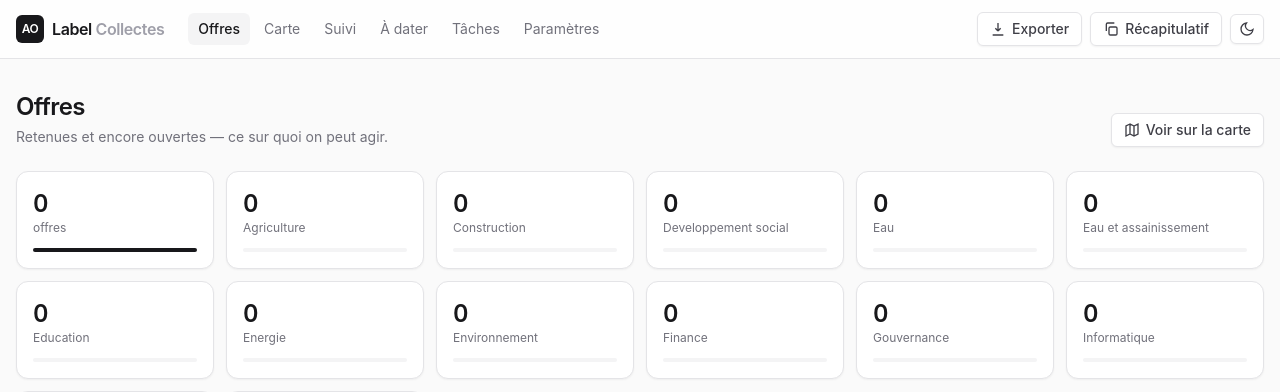
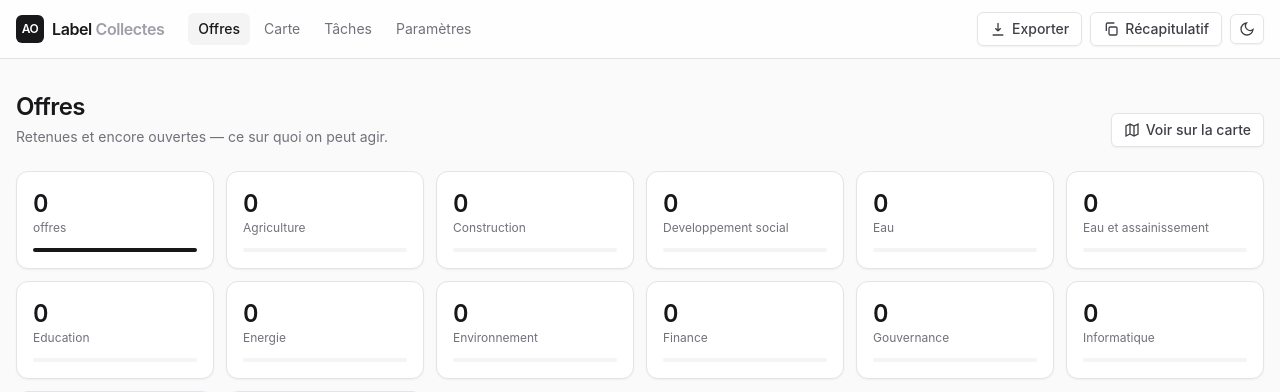
Before and after one commit to bry4ng4rrix/appels-offre, a Django app: page / in a window 1280 px wide. Shown: the top 392 px of the page. Run offline with Django 5.2, Linux system fonts and the light colour scheme; data that the repository does not hold is empty.

Commit message:
changement des onglet

```diff
--- a/apps/offres/urls.py
+++ b/apps/offres/urls.py
@@ -6,6 +6,7 @@ suffixe ("offre/<id>/decider/") doivent preceder la fiche ("offre/<id>/").
 """
 
 from django.urls import path
+from django.views.generic import RedirectView
 
 from . import views_api, views_public, views_web
 
@@ -20,10 +21,12 @@ urlpatterns = [
     path("offre/<path:offre_id>/dater/", views_web.dater, name="web-dater"),
     path("offre/<path:offre_id>/", views_web.detail, name="web-detail"),
     path("carte/", views_web.carte, name="web-carte"),
-    path("suivi/", views_web.suivi, name="web-suivi"),
-    path("a-dater/", views_web.a_dater, name="web-a-dater"),
-    path("a-dater/banque-mondiale/", views_web.a_dater_banque_mondiale,
-         name="web-a-dater-bm"),
+    # Anciennes pages retirées de l'interface ; les anciens favoris reviennent
+    # vers la liste plutôt que d'afficher une erreur.
+    path("suivi/", RedirectView.as_view(pattern_name="web-liste"), name="web-suivi"),
+    path("a-dater/", RedirectView.as_view(pattern_name="web-liste"), name="web-a-dater"),
+    path("a-dater/banque-mondiale/",
+         RedirectView.as_view(pattern_name="web-liste"), name="web-a-dater-bm"),
     path("carte/points/", views_web.carte_points, name="web-carte-points"),
 
     # Actions de l'en-tete (HTMX)
--- a/templates/base.html
+++ b/templates/base.html
@@ -55,8 +55,6 @@
       <nav class="flex items-center gap-1 text-sm">
         <a href="{% url 'web-liste' %}" class="rounded-md px-2.5 py-1.5 transition {% if nom == 'web-liste' %}bg-zinc-100 font-medium dark:bg-zinc-800{% else %}text-zinc-500 hover:text-zinc-900 dark:hover:text-zinc-100{% endif %}">Offres</a>
         <a href="{% url 'web-carte' %}" class="rounded-md px-2.5 py-1.5 transition {% if nom == 'web-carte' %}bg-zinc-100 font-medium dark:bg-zinc-800{% else %}text-zinc-500 hover:text-zinc-900 dark:hover:text-zinc-100{% endif %}">Carte</a>
-        <a href="{% url 'web-suivi' %}" class="rounded-md px-2.5 py-1.5 transition {% if nom == 'web-suivi' %}bg-zinc-100 font-medium dark:bg-zinc-800{% else %}text-zinc-500 hover:text-zinc-900 dark:hover:text-zinc-100{% endif %}">Suivi</a>
-        <a href="{% url 'web-a-dater' %}" class="rounded-md px-2.5 py-1.5 transition {% if nom == 'web-a-dater' or nom == 'web-a-dater-bm' %}bg-zinc-100 font-medium dark:bg-zinc-800{% else %}text-zinc-500 hover:text-zinc-900 dark:hover:text-zinc-100{% endif %}">À dater</a>
         <a href="{% url 'web-taches' %}" class="rounded-md px-2.5 py-1.5 transition {% if nom == 'web-taches' %}bg-zinc-100 font-medium dark:bg-zinc-800{% else %}text-zinc-500 hover:text-zinc-900 dark:hover:text-zinc-100{% endif %}">Tâches</a>
         <a href="{% url 'web-parametres' %}" class="rounded-md px-2.5 py-1.5 transition {% if nom == 'web-parametres' %}bg-zinc-100 font-medium dark:bg-zinc-800{% else %}text-zinc-500 hover:text-zinc-900 dark:hover:text-zinc-100{% endif %}">Paramètres</a>
       </nav>
--- a/templates/offres/_carte_offre.html
+++ b/templates/offres/_carte_offre.html
@@ -29,8 +29,5 @@
     <button type="button" class="btn btn-xs" data-ouvrir="dlg-{{ offre.pk|slugify }}">Modifier l'échéance</button>
   </div>
 
-  <div class="mt-3 border-t border-zinc-100 pt-3 dark:border-zinc-800">
-    {% include "offres/_statut.html" %}
-  </div>
   {% include "offres/_dialog_echeance.html" %}
 </article>
```
Also changed, not shown: apps/offres/tests/test_views.py (+3 -1 lines), templates/offres/detail.html (+0 -12 lines).
